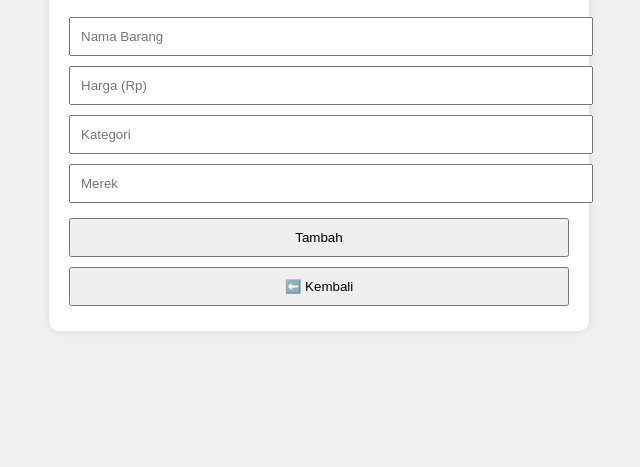
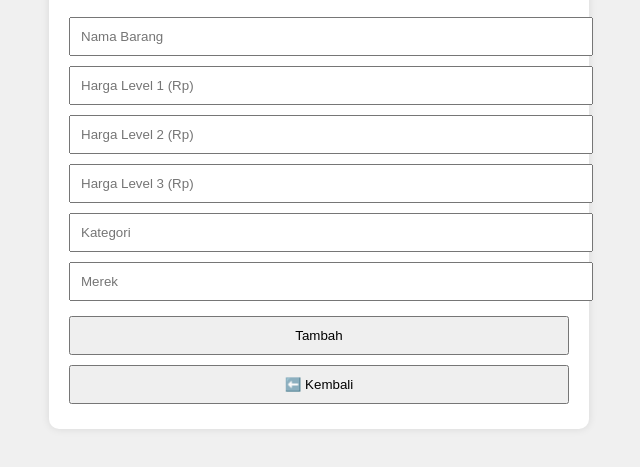
Before and after one commit to Dev-aksa/Katalog-Harga, a plain HTML site: page tambah.html in a window 1280 px wide. Shown: the part 99-566 px from the top of the page, without its empty margins (321-961 px from the left). Drawn offline with Linux system fonts and the light colour scheme.

Commit message:
Update tambah.html

```diff
--- a/tambah.html
+++ b/tambah.html
@@ -9,13 +9,28 @@
 <body>
   <div class="container">
     <h2>Tambah Barang</h2>
+
+    <!-- Nama -->
     <input type="text" id="nama" placeholder="Nama Barang" />
-    <input type="number" id="harga" placeholder="Harga (Rp)" />
-    <input type="text" id="kategori" placeholder="Kategori" />
-    <input type="text" id="merek" placeholder="Merek" />
+
+    <!-- Level Harga -->
+    <input type="number" id="hargaLevel1" placeholder="Harga Level 1 (Rp)" />
+    <input type="number" id="hargaLevel2" placeholder="Harga Level 2 (Rp)" />
+    <input type="number" id="hargaLevel3" placeholder="Harga Level 3 (Rp)" />
+
+    <!-- Kategori dengan datalist -->
+    <input list="listKategori" id="kategori" placeholder="Kategori" />
+    <datalist id="listKategori"></datalist>
+
+    <!-- Merek dengan datalist -->
+    <input list="listMerek" id="merek" placeholder="Merek" />
+    <datalist id="listMerek"></datalist>
+
+    <!-- Tombol -->
     <button onclick="tambahBarang()">Tambah</button>
     <button onclick="location.href='dashboard.html'">⬅️ Kembali</button>
   </div>
+
   <script src="tambah.js"></script>
 </body>
 </html>
```
